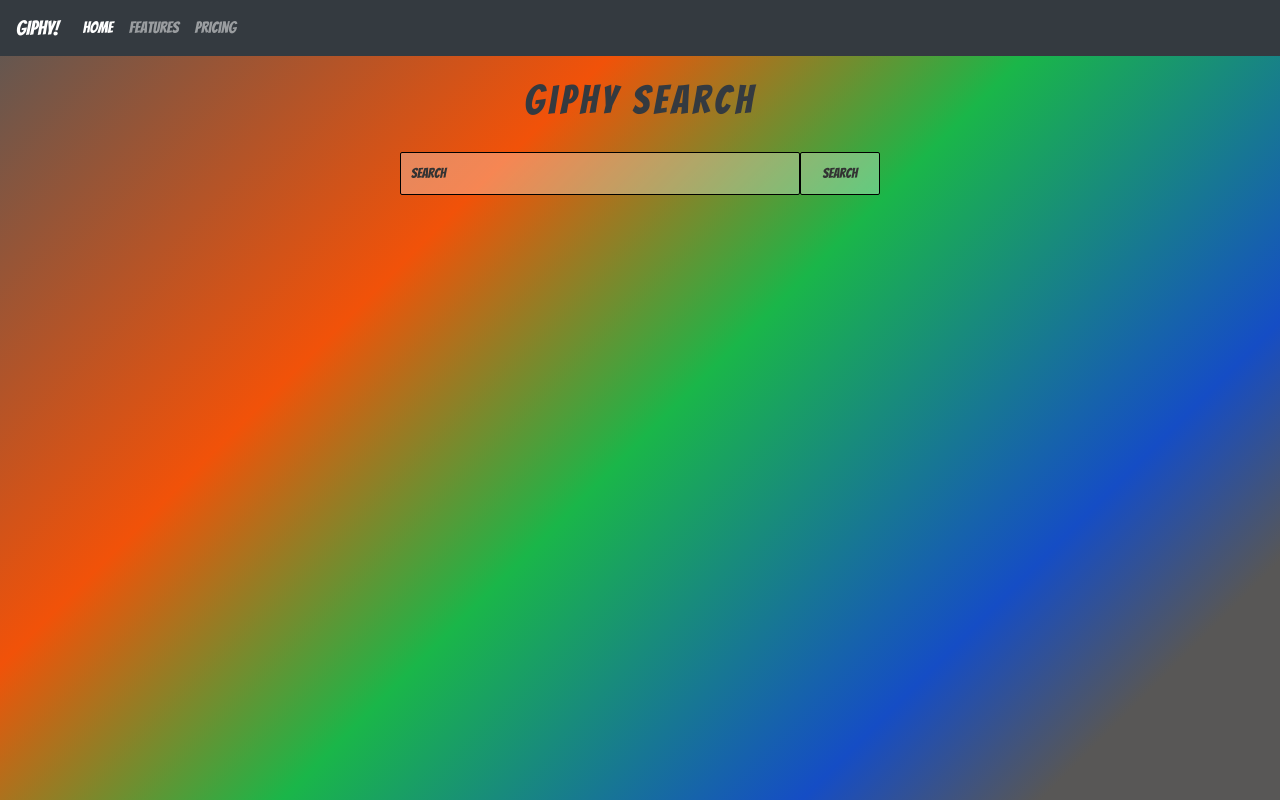
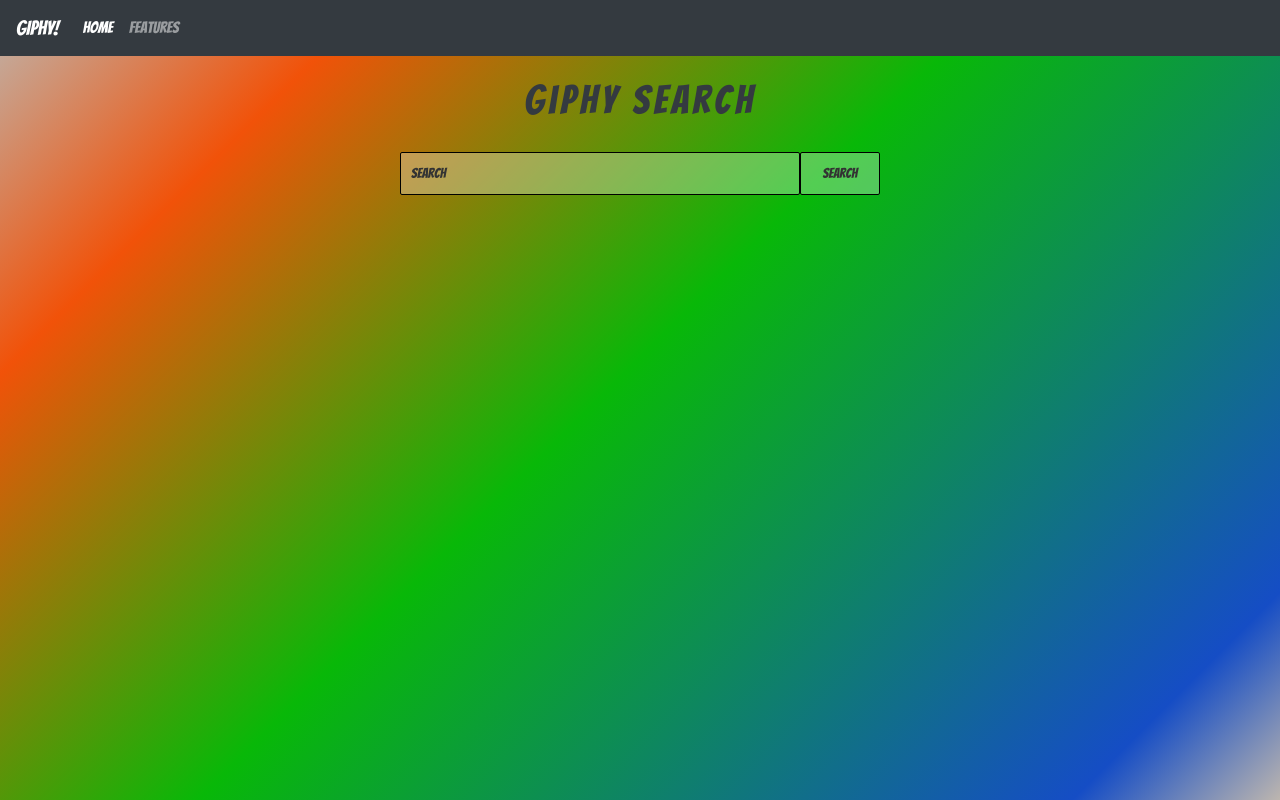
Before and after one commit to cstasny/project-2, a plain HTML site: page index.html in a window 1280 px wide. Drawn offline with nearby package versions, Linux system fonts and the light colour scheme.

Commit message:
edited navbar

```diff
--- a/css/style.css
+++ b/css/style.css
@@ -8,8 +8,8 @@
     font-family: 'Bangers', cursive;
     min-height: 100vh;
     min-width: 370px;
-    background-image: linear-gradient(135deg, #585756, #f15209 32%,  #1ab649 52%,
-      #154dc5 77%, #585756, #585756);
+    background-image: linear-gradient(135deg, #bdb6af, #f15209 18%,  #08b808 48%,
+      #154dc5 90%, #bdb6af);
 }
 
 header h1 {
@@ -72,8 +72,8 @@ form .button:hover {
 .results img {
     margin: 5px;
     border: black 2px solid;
-    height: 250px;
     width: 250px;
+   height: 250px;
 }
 
 
--- a/index.html
+++ b/index.html
@@ -15,17 +15,11 @@
   </head>
   <body>
   <!-- NAV BAR-->
-    <nav class="navbar navbar-expand-lg navbar-dark bg-dark">
+    <nav class="navbar navbar-expand-lg navbar-dark bg-dark" style="display: flex;justify-content: sm-center;">
         <a class="navbar-brand" href="#">GIPHY!</a>
-        <button class="navbar-toggler" type="button" data-toggle="collapse" data-target="#navbarNavAltMarkup" aria-controls="navbarNavAltMarkup" aria-expanded="false" aria-label="Toggle navigation">
-          <span class="navbar-toggler-icon"></span>
-        </button>
-        <div class="collapse navbar-collapse" id="navbarNavAltMarkup">
            <div class="navbar-nav">
-            <a class="nav-item nav-link active" href="#">Home <span class="sr-only">(current)</span></a>
+              <a class="nav-item nav-link active" href="#">Home<span class="sr-only">(current)</span></a>
               <a class="nav-item nav-link" href="#">Features</a>
-            <a class="nav-item nav-link" href="#">Pricing</a>
-          </div>
            </div>
         </nav>
 
@@ -39,7 +33,7 @@
     <!--SEARCH FORM-->
      <div class="container-fluid" style="display: flex;justify-content: center;">
         <div class="row">
-            <form class="row">
+            <form style="display: flex;justify-content: center;">
                 <input class="search" type="text" placeholder="search" class="col-md-8">
                 <button class="button" class="col-md-4" type="submit" style="text-align: center;">Search</button>
             </form>
@@ -69,11 +63,5 @@
     <script src="https://cdn.jsdelivr.net/npm/popper.js@1.16.0/dist/umd/popper.min.js" integrity="sha384-Q6E9RHvbIyZFJoft+2mJbHaEWldlvI9IOYy5n3zV9zzTtmI3UksdQRVvoxMfooAo" crossorigin="anonymous"></script>
     <script src="https://stackpath.bootstrapcdn.com/bootstrap/4.4.1/js/bootstrap.min.js" integrity="sha384-wfSDF2E50Y2D1uUdj0O3uMBJnjuUD4Ih7YwaYd1iqfktj0Uod8GCExl3Og8ifwB6" crossorigin="anonymous"></script>
 
-    <script>
-
-     </script>
-
-
-
   </body>
 </html>
```
Lines whose indentation alone changed are shown as unchanged.
